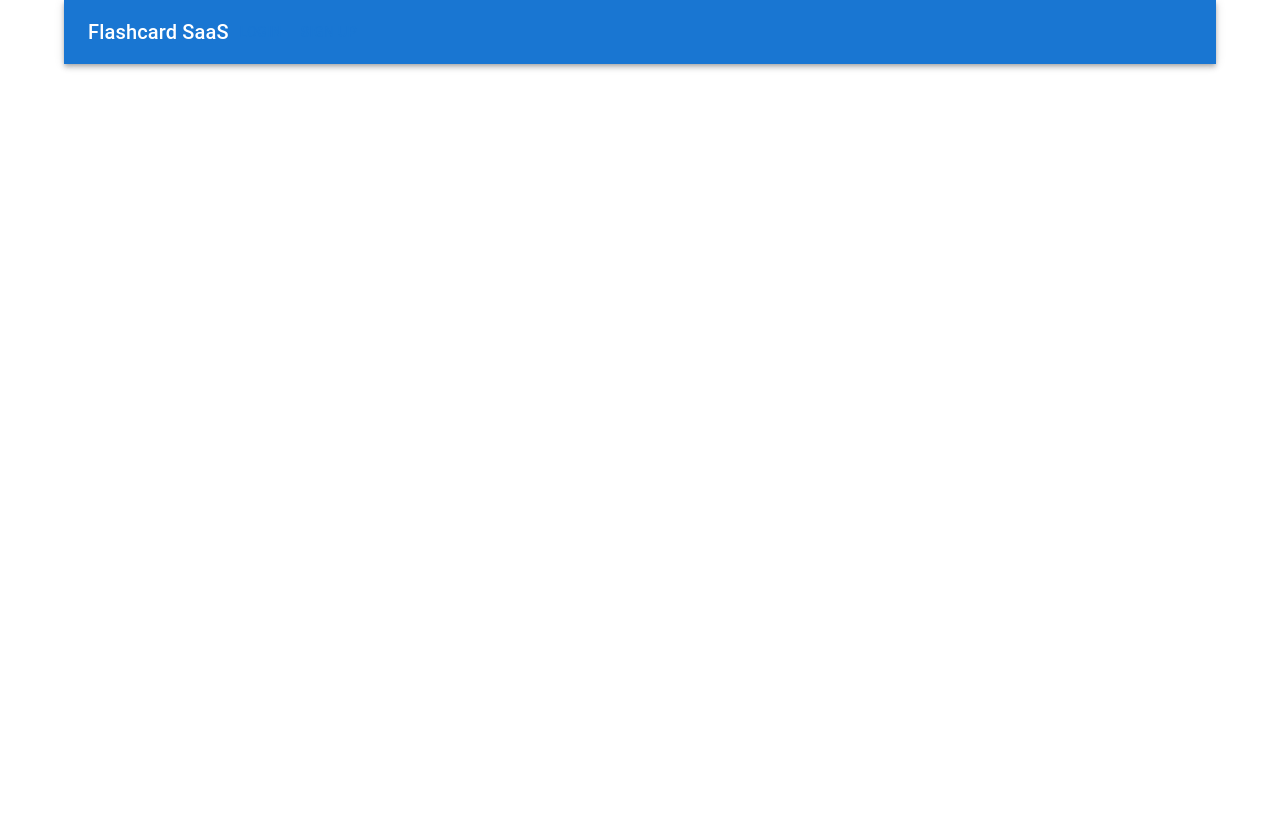
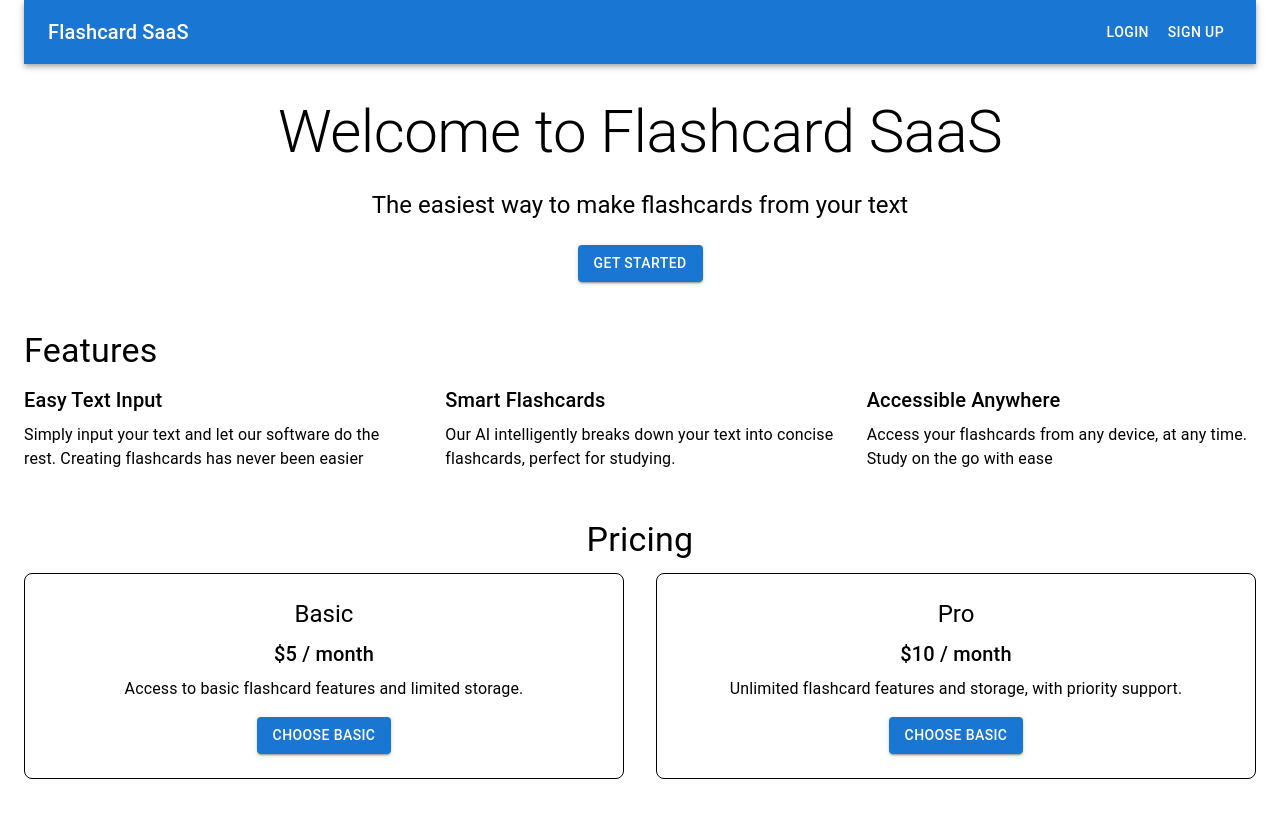
Before and after one commit to briangabini/Headstarter-Week-4-AI-Flashcards-and-Stripe, a Next.js app: page / in a window 1280 px wide. Shown: the top 818 px of the page. Built offline with nearby package versions, Linux system fonts and the light colour scheme; no server answers.

Commit message:
feat: implement up to 40 min

```diff
--- a/app/page.js
+++ b/app/page.js
@@ -1,34 +1,131 @@
 import Image from "next/image";
 import getStripe from '@/utils/get-stripe'
 import {SignedIn, SignedOut, UserButton} from '@clerk/nextjs';
-import {AppBar, Button, Container, Toolbar, Typography} from "@mui/material";
+import {AppBar, Box, Button, Container, Grid, Toolbar, Typography} from "@mui/material";
 import Head from "next/head";
 
 export default function Home() {
   return (
-      <Container mainWidth={"lg"}>
+      <Container maxWidth="100vw">
         <Head>
           <title>Flashcard SaaS</title>
           <meta name={"description"} content={"Create flashcard from your text"}/>
         </Head>
-        <AppBar position={"static"}>
+        <AppBar position="static">
           <Toolbar>
-            <Typography variant={"h6"}>
+            <Typography variant="h6" style={{flexGrow: 1}}>
               Flashcard SaaS
             </Typography>
             <SignedOut>
-              <Button>
-                Login
-              </Button>
-              <Button>
-                Sign Up
-              </Button>
+              <Button color="inherit">Login</Button>
+              <Button color="inherit">Sign Up</Button>
             </SignedOut>
             <SignedIn>
               <UserButton/>
             </SignedIn>
           </Toolbar>
         </AppBar>
+
+
+          <Box sx={{
+              textAlign: 'center',
+              my: 4
+          }}>
+              <Typography variant="h2" gutterBottom>Welcome to Flashcard SaaS</Typography>
+              <Typography variant="h5" gutterBottom>
+                  {' '}
+                  The easiest way to make flashcards from your text
+              </Typography>
+              <Button variant="contained" color="primary" sx={{mt:2}}>
+                  Get Started
+              </Button>
+          </Box>
+          <Box sx={{my: 6}}>
+              <Typography variant="h4" gutterBottom>
+                Features
+              </Typography>
+              <Grid container spacing={4}>
+                  <Grid item xs={12} md={4}>
+                      <Typography variant="h6" gutterBottom>Easy Text Input</Typography>
+                      <Typography>
+                          {' '}
+                          Simply input your text and let our software do the rest. Creating flashcards has never been easier
+                      </Typography>
+                  </Grid>
+                  <Grid item xs={12} md={4}>
+                      <Typography variant="h6" gutterBottom>Smart Flashcards</Typography>
+                      <Typography>
+                            {' '}
+                            Our AI intelligently breaks down your text into concise flashcards, perfect for studying.
+                      </Typography>
+                  </Grid>
+                  <Grid item xs={12} md={4}>
+                      <Typography variant="h6" gutterBottom>Accessible Anywhere</Typography>
+                      <Typography>
+                          {' '}
+                          Access your flashcards from any device, at any time. Study on the go with ease
+                      </Typography>
+                  </Grid>
+              </Grid>
+          </Box>
+          <Box sx={{my: 6, textAlign: 'center'}}>
+              <Typography variant="h4" gutterBottom>
+                  Pricing
+              </Typography>
+              <Grid container spacing={4}>
+                  <Grid item xs={12} md={6}>
+                      <Box sx={{
+                          p: 3,
+                          border: '1px solid',
+                          borderColor: 'gray.300',
+                          borderRadius: 2
+                      }}>
+                          <Typography variant="h5" gutterBottom>Basic</Typography>
+                          <Typography variant="h6" gutterBottom>$5 / month</Typography>
+                          <Typography>
+                              {' '}
+                              Access to basic flashcard features and limited storage.
+                          </Typography>
+                          <Button variant="contained" color="primary" sx={{mt: 2}}>
+                              Choose basic
+                          </Button>
+                      </Box>
+                  </Grid>
+                  <Grid item xs={12} md={6}>
+                      <Box sx={{
+                          p: 3,
+                          border: '1px solid',
+                          borderColor: 'gray.300',
+                          borderRadius: 2
+                      }}>
+                          <Typography variant="h5" gutterBottom>Pro</Typography>
+                          <Typography variant="h6" gutterBottom>$10 / month</Typography>
+                          <Typography>
+                              {' '}
+                              Unlimited flashcard features and storage, with priority support.
+                          </Typography>
+                          <Button variant="contained" color="primary" sx={{mt: 2}}>
+                              Choose basic
+                          </Button>
+                      </Box>
+                  </Grid>
+                  {/*<Grid item xs={12} md={4}>*/}
+                  {/*    <Typography variant="h6">Smart Flashcards</Typography>*/}
+                  {/*    <Typography>*/}
+                  {/*        {' '}*/}
+                  {/*        Our AI intelligently breaks down your text into concise flashcards, perfect for studying.*/}
+                  {/*    </Typography>*/}
+                  {/*</Grid>*/}
+                  {/*<Grid item xs={12} md={4}>*/}
+                  {/*    <Typography variant="h6">Accessible Anywhere</Typography>*/}
+                  {/*    <Typography>*/}
+                  {/*        {' '}*/}
+                  {/*        Access your flashcards from any device, at any time. Study on the go with ease*/}
+                  {/*    </Typography>*/}
+                  {/*</Grid>*/}
+              </Grid>
+
+          </Box>
       </Container>
   );
 }
```
Also changed, not shown: app/sign-in/[...sign-in]/page.js (added, +34 -0 lines), app/sign-up/[...sign-up]/page.js (added, +34 -0 lines).
